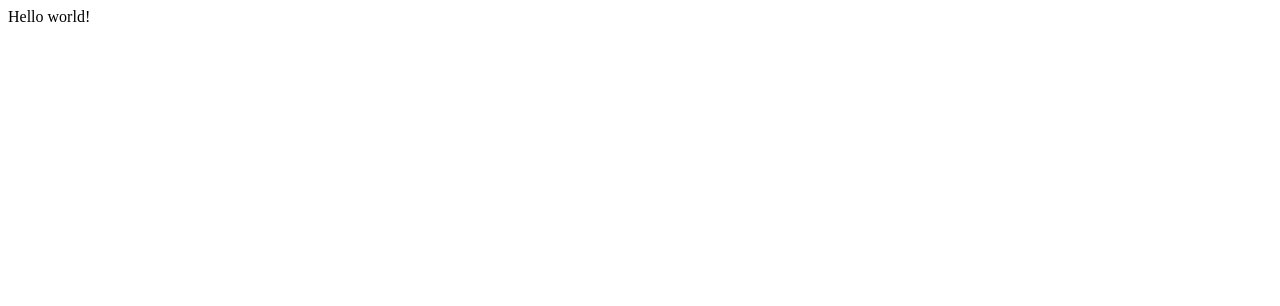
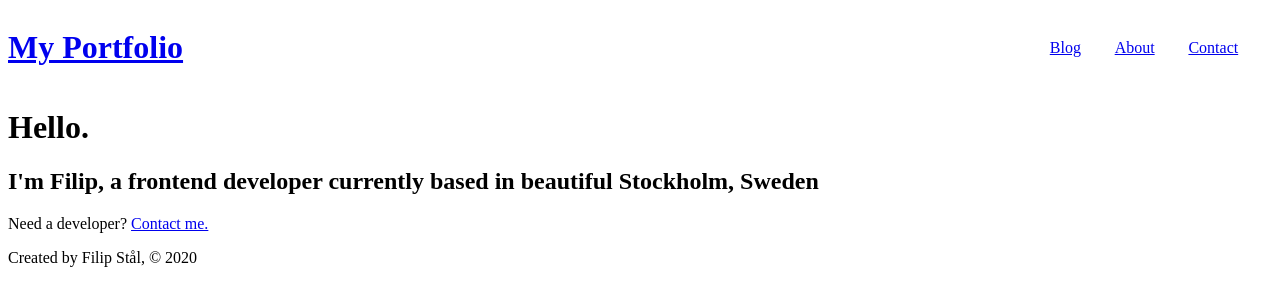
Before and after one commit to fstal/gatsby-bootcamp, a Gatsby site: page / in a window 1280 px wide. Built offline with nearby package versions, Linux system fonts and the light colour scheme; Gatsby itself is replaced by a stand-in of ours.

Commit message:
:tada: setup gatsby & add skeleton components

```diff
--- /dev/null
+++ b/src/pages/components/footer.js
@@ -0,0 +1,11 @@
+import React from "react"
+
+const Footer = () => {
+  return (
+    <footer>
+      <p>Created by Filip Stål, © 2020</p>
+    </footer>
+  )
+}
+
+export default Footer
--- /dev/null
+++ b/src/pages/components/header.js
@@ -0,0 +1,30 @@
+import React from "react"
+import { Link } from "gatsby"
+
+const headerStyle = {
+  display: "flex",
+  justifyContent: "space-between",
+  alignItems: "center",
+}
+const menuStyle = {
+  width: "20vw",
+  display: "flex",
+  justifyContent: "space-evenly",
+}
+
+const Header = () => {
+  return (
+    <div style={headerStyle}>
+      <h1>
+        <Link to="/">My Portfolio </Link>
+      </h1>
+      <nav style={menuStyle}>
+        <Link to="/blog">Blog</Link>
+        <Link to="/about">About</Link>
+        <Link to="/contact">Contact</Link>
+      </nav>
+    </div>
+  )
+}
+
+export default Header
--- /dev/null
+++ b/src/pages/components/layout.js
@@ -0,0 +1,15 @@
+import React from "react"
+import Header from "./header"
+import Footer from "./footer"
+
+const Layout = ({ children }) => {
+  return (
+    <>
+      <Header />
+      {children}
+      <Footer />
+    </>
+  )
+}
+
+export default Layout
--- a/src/pages/index.js
+++ b/src/pages/index.js
@@ -1,5 +1,20 @@
 import React from "react"
+import { Link } from "gatsby"
+import Layout from "./components/layout"
 
-export default function Home() {
-  return <div>Hello world!</div>
+const IndexPage = () => {
+  return (
+    <Layout>
+      <h1>Hello.</h1>
+      <h2>
+        I'm Filip, a frontend developer currently based in beautiful Stockholm,
+        Sweden
+      </h2>
+      <p>
+        Need a developer? <Link to="/contact">Contact me.</Link>
+      </p>
+    </Layout>
+  )
 }
+
+export default IndexPage
```
Also changed, not shown: src/pages/about.js (added, +30 -0 lines), src/pages/blog.js (added, +13 -0 lines), src/pages/contact.js (added, +23 -0 lines).
